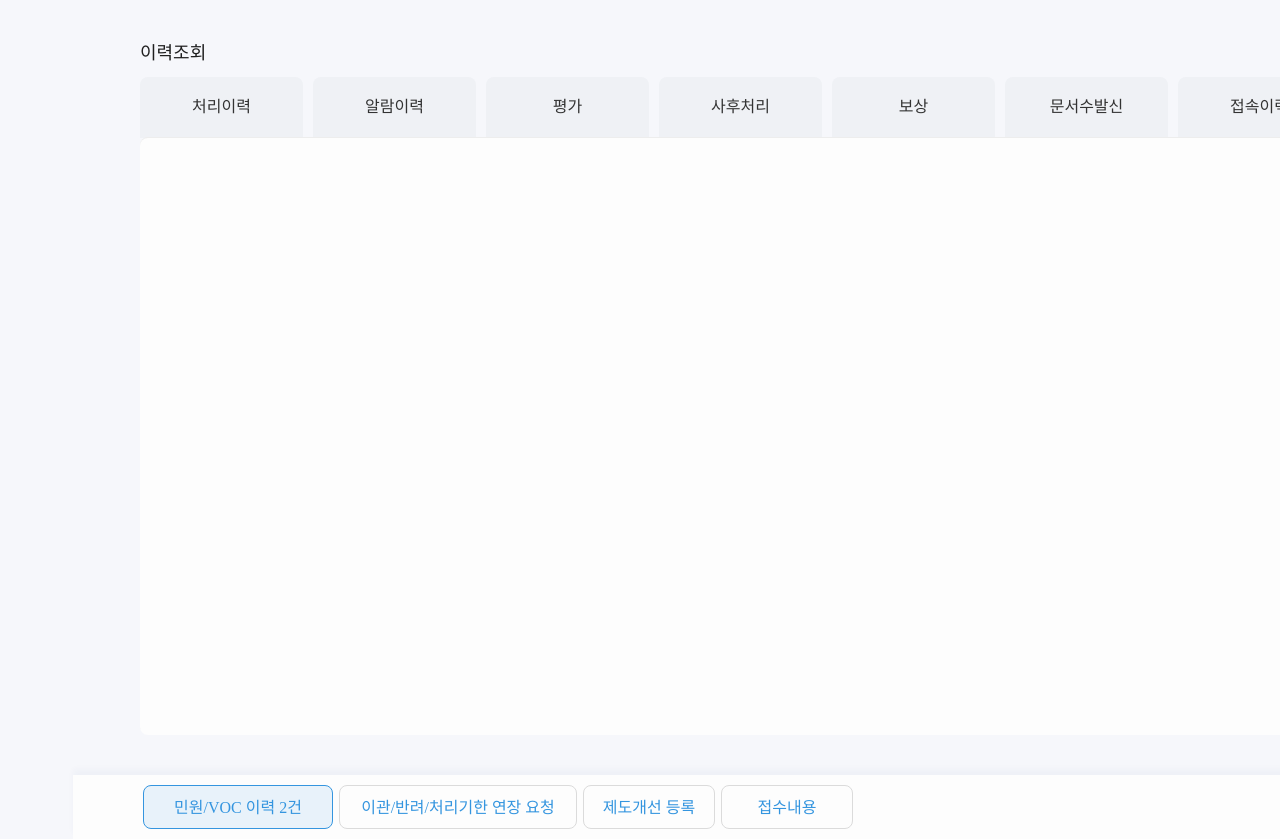
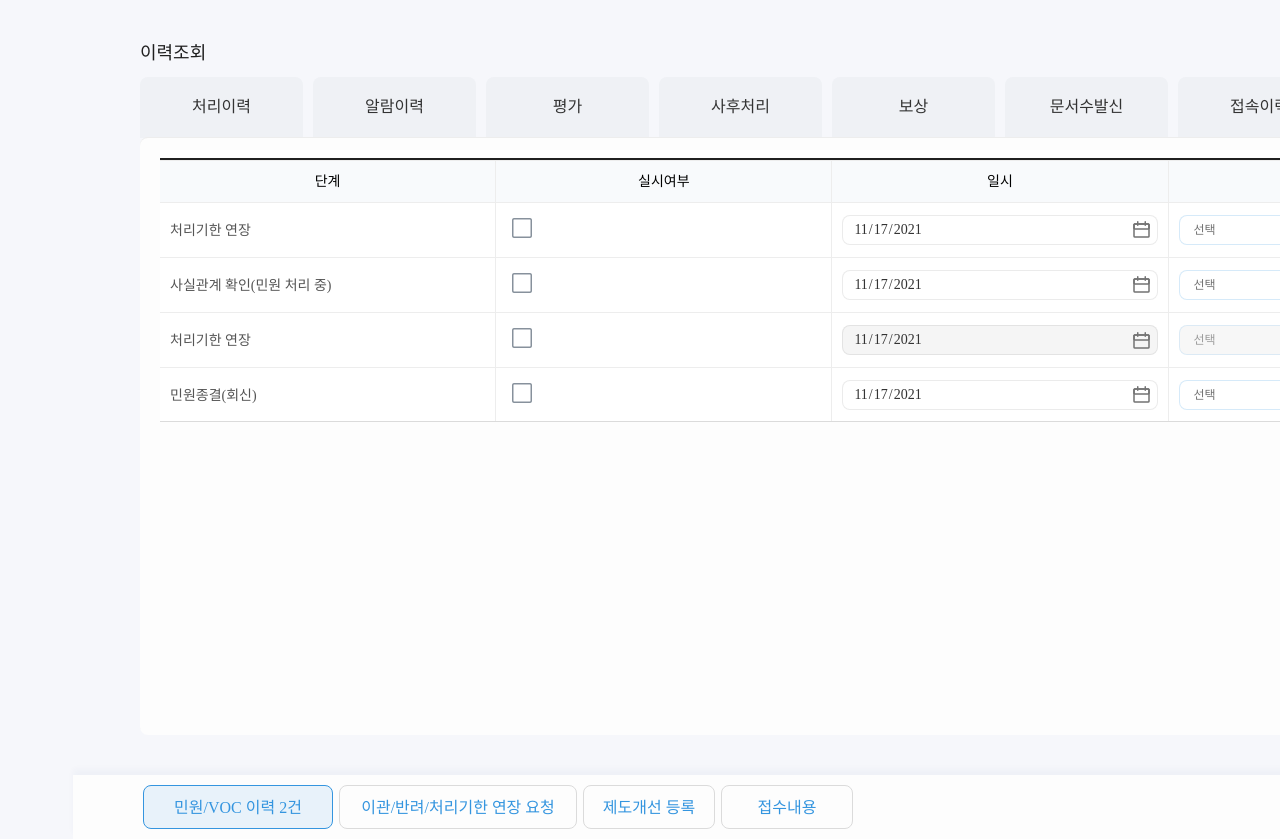
Before and after one commit to csdp0106o2ux/sinhanProject, a React (Create React App) app: page /vocSearch in a window 1280 px wide. Shown: the part 2160-2999 px from the top of the page. Built offline with nearby package versions, Linux system fonts and the light colour scheme.

Commit message:
feat: add contents

```diff
--- a/src/components/DateInput/index.jsx
+++ b/src/components/DateInput/index.jsx
@@ -1,7 +1,7 @@
 import React from 'react';
 import { styled } from 'styled-components';
 
-import { ReactComponent as Calender } from '../../assets/icons/dropDownCalender.svg';
+import Calender from '../../assets/images/calender.png';
 
 const Wrap = styled.div`
     position: relative;
@@ -10,11 +10,11 @@ const Wrap = styled.div`
 const Input = styled.input`
     appearance: none;
     padding: 4px 0 5px 10px;
-    width: 140px;
+    width: ${(props) => (props.width ? `${props.width}` : '140px')};
     height: 30px;
     border-radius: 8px;
     border: solid 1px rgba(153, 153, 153, 0.2);
-    background-color: #fff;
+    background-color: ${(props) => (props.disabled ? props.theme.whiteSmoke : props.theme.white)};
     font-family: NanumSquareOTFR;
     font-size: 14px;
     font-weight: normal;
@@ -25,10 +25,21 @@ const Input = styled.input`
     color: #333;
 `;
 
-const DateInput = () => {
+const IconWrap = styled.div`
+    position: absolute;
+    width: 30px;
+    height: 30px;
+    top: 0.6px;
+    right: 0.2px;
+    background: url(${Calender}) no-repeat 100% 50%;
+    z-index: 2;
+`;
+
+const DateInput = (props) => {
     return (
         <Wrap>
-            <Input type="date" id="date" max="2077-06-20" min="2021-11-17" value="2021-11-17" />
+            <Input disabled={props.disabled} width={props.width} type="date" id="date" max="2077-06-20" min="2021-11-17" value="2021-11-17" />
+            {props.disabled && <IconWrap />}
         </Wrap>
     );
 };
--- a/src/components/dropDown/DropDown.jsx
+++ b/src/components/dropDown/DropDown.jsx
@@ -32,7 +32,7 @@ const Wrapper = styled.select`
     align-items: center;
     border: solid 1px rgba(52, 149, 223, 0.2);
     border-radius: 8px;
-    background-color: ${(props) => props.theme.white};
+    background-color: ${(props) => (props.disabled ? props.theme.whiteSmoke : props.theme.white)};
     font-family: NanumSquareOTFB;
     font-size: 12px;
     font-weight: normal;
@@ -47,7 +47,7 @@ const DropDown = (props) => {
     return (
         <Container marginRight={props.marginRight}>
             {props.label && <Label>{props.label}</Label>}
-            <Wrapper width={props.width} margin={props.margin}>
+            <Wrapper disabled={props.disabled} width={props.width} margin={props.margin}>
                 {props.children}
                 {props.calender ? <Calender /> : <UnderArrow />}
             </Wrapper>
--- a/src/pages/vocSearch/components/style.jsx
+++ b/src/pages/vocSearch/components/style.jsx
@@ -128,11 +128,22 @@ const LabelWrap = styled.div`
 
 const DataWrap = styled.div`
     margin-bottom: 40px;
-    padding: 20px 20px 301px;
+    padding: 20px 20px 0;
     height: 597px;
     border-radius: 8px;
     box-shadow: 0 -1px 0 0 #ededed;
     background-color: #fdfdfd;
 `;
 
-export { Container, Wrapper, FlexWrap, CheckBoxWrap, CheckBox, CheckBoxText, TableWrap, BottomTabWrap, BtnWrap, BtnText, SpaceWrap, LabelText, UnitText, Title, SearchWrap, LabelWrap, DataWrap };
+const StepText = styled.p`
+    font-family: NanumSquareOTFR;
+    font-size: 14px;
+    font-weight: normal;
+    font-stretch: normal;
+    font-style: normal;
+    line-height: 1.5;
+    letter-spacing: normal;
+    color: #555;
+`;
+
+export { Container, Wrapper, FlexWrap, CheckBoxWrap, CheckBox, CheckBoxText, TableWrap, BottomTabWrap, BtnWrap, BtnText, SpaceWrap, LabelText, UnitText, Title, SearchWrap, LabelWrap, DataWrap, StepText };
--- a/src/pages/vocSearch/index.jsx
+++ b/src/pages/vocSearch/index.jsx
@@ -1,6 +1,6 @@
 import React, { useEffect, useState } from 'react';
 
-import { CheckBox, CheckBoxText, CheckBoxWrap, Container, FlexWrap, TableWrap, Wrapper, BottomTabWrap, BtnWrap, BtnText, SpaceWrap, LabelText, UnitText, Title, SearchWrap, LabelWrap, DataWrap } from './components/style';
+import { CheckBox, CheckBoxText, CheckBoxWrap, Container, FlexWrap, TableWrap, Wrapper, BottomTabWrap, BtnWrap, BtnText, SpaceWrap, LabelText, UnitText, Title, SearchWrap, LabelWrap, DataWrap, StepText } from './components/style';
 import { BlueBtn, DropDown, Header, TabBar } from '../../components';
 import Table from '../../components/Table';
 import TextInput from '../../components/textInput/TextInput';
@@ -563,7 +563,105 @@ const VOCSearch = () => {
                             />
                         ))}
                     </LabelWrap>
-                    <DataWrap></DataWrap>
+                    <DataWrap>
+                        <Table>
+                            <caption>이력조회</caption>
+                            <colgroup>
+                                <col width="336px" />
+                                <col width="336px" />
+                                <col width="336px" />
+                                <col width="336px" />
+                                <col width="336px" />
+                            </colgroup>
+                            <thead>
+                                <tr>
+                                    <th>단계</th>
+                                    <th>실시여부</th>
+                                    <th>일시</th>
+                                    <th>방법</th>
+                                    <th>비고</th>
+                                </tr>
+                            </thead>
+                            <tbody>
+                                <tr>
+                                    <td>
+                                        <StepText>처리기한 연장</StepText>
+                                    </td>
+                                    <td>
+                                        <Checkbox id={'play01'} name={'play'} />
+                                    </td>
+                                    <td>
+                                        <DateInput width={'100%'} />
+                                    </td>
+                                    <td>
+                                        <DropDown>
+                                            <option>선택</option>
+                                            <option>전화</option>
+                                            <option>SMS</option>
+                                        </DropDown>
+                                    </td>
+                                    <td></td>
+                                </tr>
+                                <tr>
+                                    <td>
+                                        <StepText>사실관계 확인(민원 처리 중)</StepText>
+                                    </td>
+                                    <td>
+                                        <Checkbox id={'play02'} name={'play'} />
+                                    </td>
+                                    <td>
+                                        <DateInput width={'100%'} />
+                                    </td>
+                                    <td>
+                                        <DropDown>
+                                            <option>선택</option>
+                                            <option>전화</option>
+                                            <option>SMS</option>
+                                        </DropDown>
+                                    </td>
+                                    <td></td>
+                                </tr>
+                                <tr>
+                                    <td>
+                                        <StepText>처리기한 연장</StepText>
+                                    </td>
+                                    <td>
+                                        <Checkbox id={'play03'} name={'play'} />
+                                    </td>
+                                    <td>
+                                        <DateInput disabled width={'100%'} />
+                                    </td>
+                                    <td>
+                                        <DropDown disabled>
+                                            <option>선택</option>
+                                            <option>전화</option>
+                                            <option>SMS</option>
+                                        </DropDown>
+                                    </td>
+                                    <td></td>
+                                </tr>
+                                <tr>
+                                    <td>
+                                        <StepText>민원종결(회신)</StepText>
+                                    </td>
+                                    <td>
+                                        <Checkbox id={'play04'} name={'play'} />
+                                    </td>
+                                    <td>
+                                        <DateInput width={'100%'} />
+                                    </td>
+                                    <td>
+                                        <DropDown>
+                                            <option>선택</option>
+                                            <option>전화</option>
+                                            <option>SMS</option>
+                                        </DropDown>
+                                    </td>
+                                    <td></td>
+                                </tr>
+                            </tbody>
+                        </Table>
+                    </DataWrap>
                 </SearchWrap>
             </Wrapper>
             <BottomTabWrap>
```
